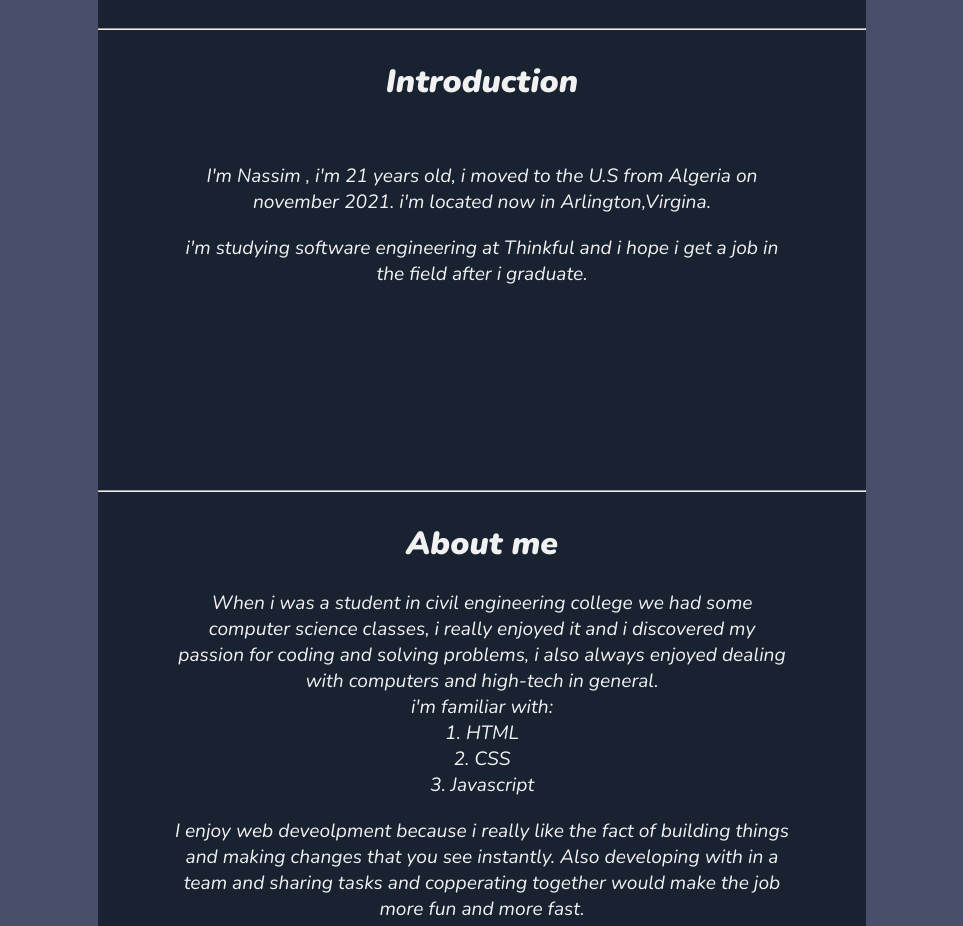
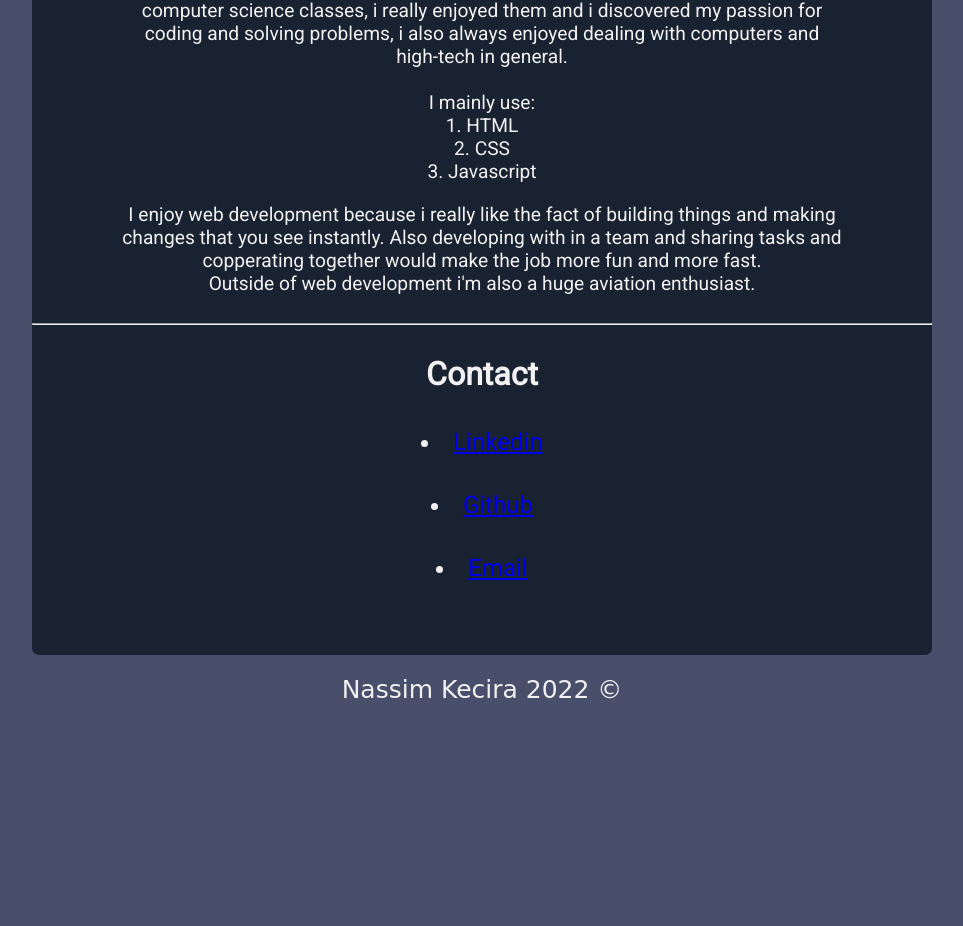
Before and after one commit to nassimkcr/portfolio, a plain HTML site: page index.html in a window 1280 px wide. Shown: the part 676-1602 px from the top of the page, without its empty margins (158-1121 px from the left). After the commit the page ends 1380 px from the top, so only its background shows below. Drawn offline with nearby package versions, Linux system fonts and the light colour scheme; a web font is replaced by a local one.

Commit message:
Add files via upload

```diff
--- a/index.html
+++ b/index.html
@@ -7,7 +7,7 @@
     <link rel="stylesheet" href="styles.css">
     <link rel="preconnect" href="https://fonts.googleapis.com">
     <link rel="preconnect" href="https://fonts.gstatic.com" crossorigin>
-    <link href="https://fonts.googleapis.com/css2?family=Island+Moments&family=Nunito:ital,wght@1,300;1,900&family=Oxygen&family=Yanone+Kaffeesatz:wght@300&display=swap" rel="stylesheet">
+    <link href="https://fonts.googleapis.com/css2?family=Island+Moments&family=Roboto&display=swap" rel="stylesheet">
     <title>Portfolio</title>
 
 </head>
@@ -28,23 +28,23 @@
 
     <!--creating the main container that contain the image and the descriptions-->
     <main>
-        <img src="images/coding-img.jpg" id="image" alt="computer screen showing coding software in dark light">
+        <img src="images/coding-img.jpeg" id="image" alt="computer screen showing coding software in dark light">
 
         <hr>
         <!-- creating three articles, each one has a distinct id, all of them share the same class-->
         <article id="intro" class="main-boxes">
             <h3>Introduction</h3>
             <p>I'm Nassim , i'm 21 years old, i moved to the U.S from Algeria on november 2021.
-                i'm located now in Arlington,Virgina. </p>
-             <p>i'm studying software engineering at Thinkful and i hope i get a job in the field after i graduate. </p>
+                i'm located now in Arlington,Virginia. </p>
+             <p>I'm currently studying software engineering at Thinkful and i look forward to become a software engineer soon.</p>
         </article>
 
         <hr>
 
         <article id="about" class="main-boxes">
             <h3>About me</h3>
-            <p>When i was a student in civil engineering college we had some computer science classes, i really enjoyed it and i discovered my passion for coding and solving problems, i also always enjoyed dealing with computers and high-tech in general. <br>
-                 i'm familiar with:
+            <p>When i was a student in a general engineering program at college, we had some computer science classes, i really enjoyed them and i discovered my passion for coding and solving problems, i also always enjoyed dealing with computers and high-tech in general. <br> <br>
+                 I mainly use:
             </p>
 
             <ol>
@@ -52,7 +52,7 @@
                 <li>CSS</li>
                 <li>Javascript</li>
             </ol>
-            <p>I enjoy web deveolpment because i really like the fact of building things and making changes that you see instantly. Also developing with in a team and sharing tasks and copperating together would make the job more fun and more fast.
+            <p>I enjoy web development because i really like the fact of building things and making changes that you see instantly. Also developing with in a team and sharing tasks and copperating together would make the job more fun and more fast.
             <br> Outside of web development i'm also a huge aviation enthusiast.</p>
         </article>
 
--- a/styles.css
+++ b/styles.css
@@ -9,12 +9,12 @@ html, body {
     height: 100%;
     background-color: #494E6B;
     color: #f1f1f1;
-    font-family: 'Nunito', sans-serif;
-
+    font-family: 'Roboto', sans-serif;
 }
 
 header{
     width: 80%;
+    min-width: 1000px;
     height: 25%;
     margin: auto;
     text-align: center;
@@ -62,8 +62,9 @@ nav > a:hover{
 main{
     background-color: #192231;
     width: 60%;
+    min-width: 900px;
     margin: auto;
-    margin-top: 3%;
+    margin-top: 40px;
     padding-top: 2%;
     text-align: center;
     border-radius: 7px;
@@ -78,12 +79,21 @@ main{
 
 /*adding margin auto to the main boxes in order to center them, after setting a fixed width*/
 
-.main-boxes{
+
+.main-boxes:first-of-type{
+    height: 200px;
+}
+
+.main-boxes:nth-of-type(2){
     width: 80%;
-    height: 400px;
+    height: 380px;
     margin: auto;
     margin-bottom: 30px;
     font-size: 1.2rem;
+}
+
+.main-boxes:last-of-type{
+    height: 300px;
 }
 
 hr{
@@ -92,7 +102,6 @@ hr{
  }
 
 h3 {
-    padding-bottom: 40px;
     font-size: 2rem;
     font-weight: 900;
 }
@@ -117,8 +126,12 @@ a:visited{
 }
 
 ul > li {
-    padding-top: 40px;
+    padding-top: 35px;
     font-size: 1.5rem;
+}
+
+li > a:hover{
+    color: #7281e6;
 }
 
 .contact-links a{
```
